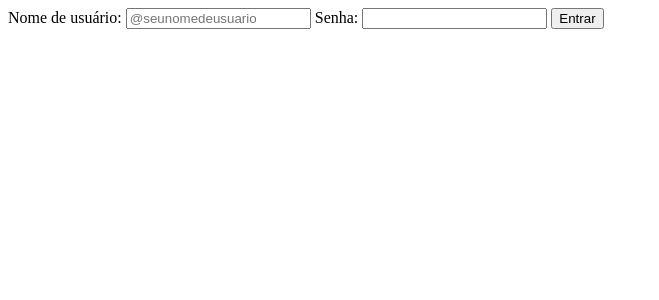
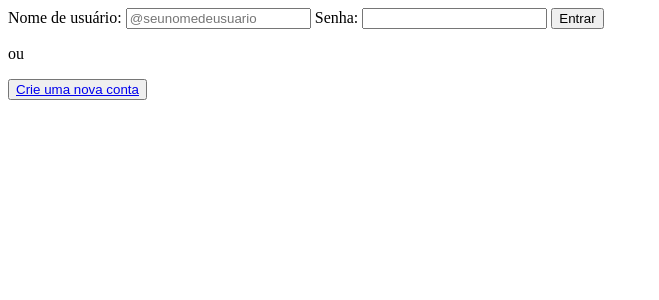
Before and after one commit to rafaelsisoares/o_assist, a Django app: page / in a window 1280 px wide. Shown: the top 300 px of the page, without its empty margins (0-659 px from the left). Run offline with Django 5.2, Linux system fonts and the light colour scheme.

Commit message:
feat: adiciona botao que leva para a pagina de criacao de conta

```diff
--- a/front/templates/login.html
+++ b/front/templates/login.html
@@ -22,4 +22,10 @@ Bem-vindo!
         <p>Nome de usuário e/ou senha incorretos.</p>
     {% endif %}
 </section>
+<section>
+    <p>ou</p>
+    <button>
+        <a href="{% url 'register-page' %}">Crie uma nova conta</a>
+    </button>
+</section>
 {% endblock %}
```
